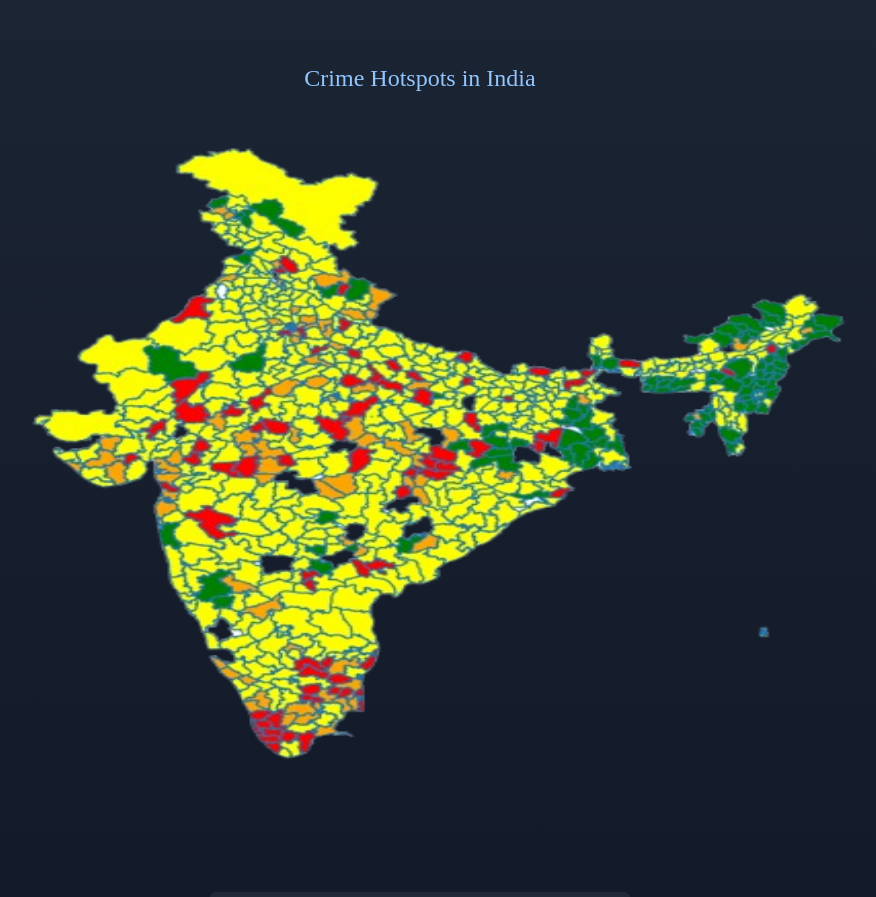
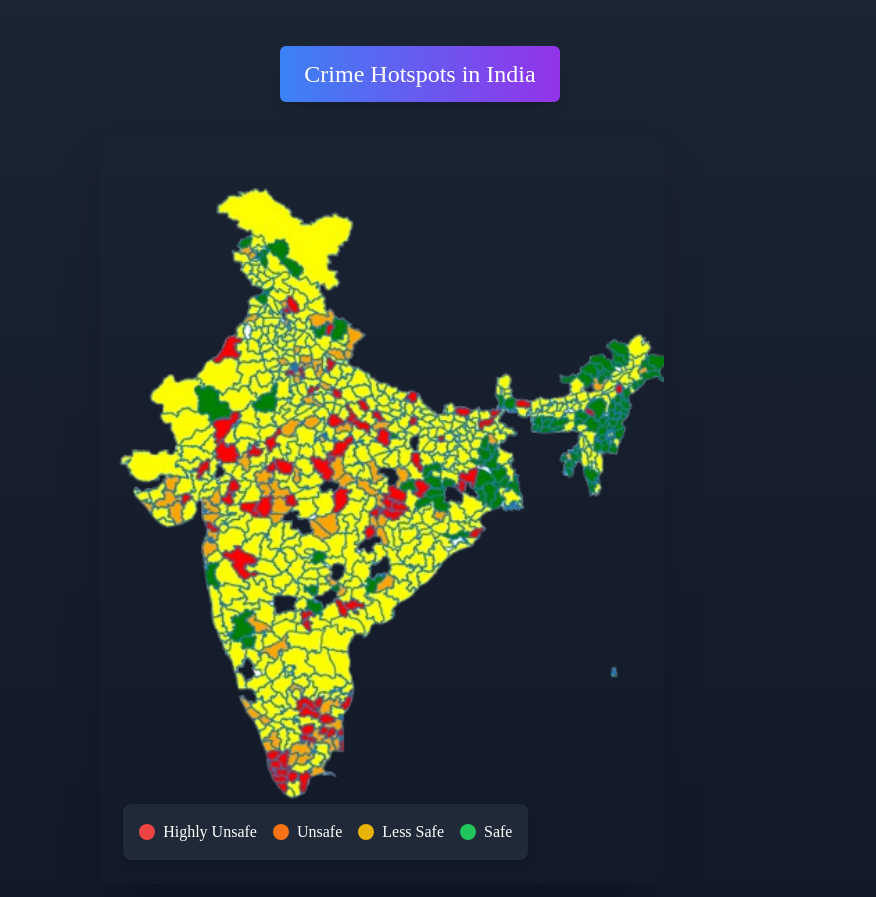
Before and after one commit to Gyansri2928/CrimeDetection, a React (Create React App) app: page / in a window 1280 px wide. Shown: the part 2020-2917 px from the top of the page, without its empty margins (220-1096 px from the left). Built offline with nearby package versions, Linux system fonts and the light colour scheme.

Commit message:
updated cases.jsx

```diff
--- a/src/components/cases.jsx
+++ b/src/components/cases.jsx
@@ -58,23 +58,34 @@ const Cases = ({ ipcCrimes, sllCrimes, totalCrimes }) => {
         </p>
       </div>
 
-      {/* Static Image of India with Caption */}
+      {/* Static Image of India with 3D Box Effect */}
+      <div className="flex flex-col justify-center items-center mt-12">
 
-      <div className="flex flex-col justify-center items-center mt-12">
-      <p className="mt-4 text-2xl text-blue-300">Crime Hotspots in India</p>
+        {/* Enhanced Heading with Gradient and Fade */}
+        <div className="relative group mb-8">
+          <p className="text-2xl text-white py-3 px-6 rounded-md bg-gradient-to-r from-blue-500 to-purple-600 shadow-lg">
+            Crime Hotspots in India
+          </p>
+        </div>
+
+        {/* 3D Map Box with Legend Inside */}
+        <div className="relative transform-gpu" style={{ perspective: '1000px' }}>
+          <div className="h-[750px] w-[88%] rounded-[15px] shadow-2xl transform rotate-x-6 rotate-y-3 relative">
             <img
-          src={IndiaMap} // Replace with the correct path to the image
+              src={IndiaMap}
               alt="Map of India"
-          className="h-[750px] w-[77%] rounded-[15px] hover:shadow-lg"
+              className="h-full w-full rounded-[15px] object-cover"
             />
-        <div className="mt-12 bg-gray-800 p-6 rounded-lg shadow-lg">
+
+            {/* Legend Section Inside the Map Div */}
+            <div className="absolute bottom-6 left-6 bg-gray-800 p-4 rounded-lg shadow-md">
               <div className="flex space-x-4">
                 <div className="flex items-center">
                   <div className="w-4 h-4 bg-red-500 rounded-full mr-2"></div>
                   <span className="text-white">Highly Unsafe</span>
                 </div>
                 <div className="flex items-center">
-            <div className="w-4 h-4 bg-orange-300 rounded-full mr-2"></div>
+                  <div className="w-4 h-4 bg-orange-500 rounded-full mr-2"></div>
                   <span className="text-white">Unsafe</span>
                 </div>
                 <div className="flex items-center">
@@ -88,9 +99,8 @@ const Cases = ({ ipcCrimes, sllCrimes, totalCrimes }) => {
               </div>
             </div>
           </div>
-
-      {/* Legend Section */}
-
+        </div>
+      </div>
     </div>
   );
 };
```
Lines whose indentation alone changed are shown as unchanged.
